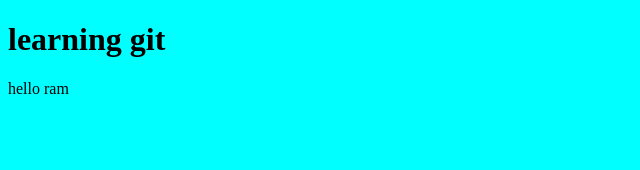
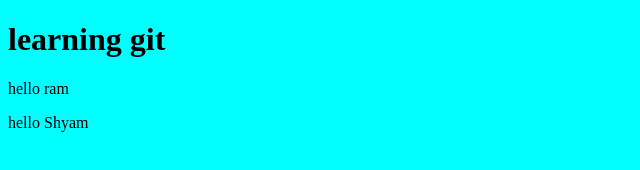
Before and after one commit to devloperRakshak/learning_git, a plain HTML site: page index.html in a window 1280 px wide. Shown: the whole page, without its empty margins (0-640 px from the left). Drawn offline with Linux system fonts and the light colour scheme.

Commit message:
update script and html

```diff
--- a/index.html
+++ b/index.html
@@ -9,5 +9,6 @@
     <body>
         <h1>learning git</h1>
         <p>hello ram</p>
+        <p>hello Shyam</p>
     </body>
     </html>
--- a/script.js
+++ b/script.js
@@ -1,2 +1,3 @@
 console.log("hello")
 console.log("hello bhai")
+console.log("hello Saai")
```
